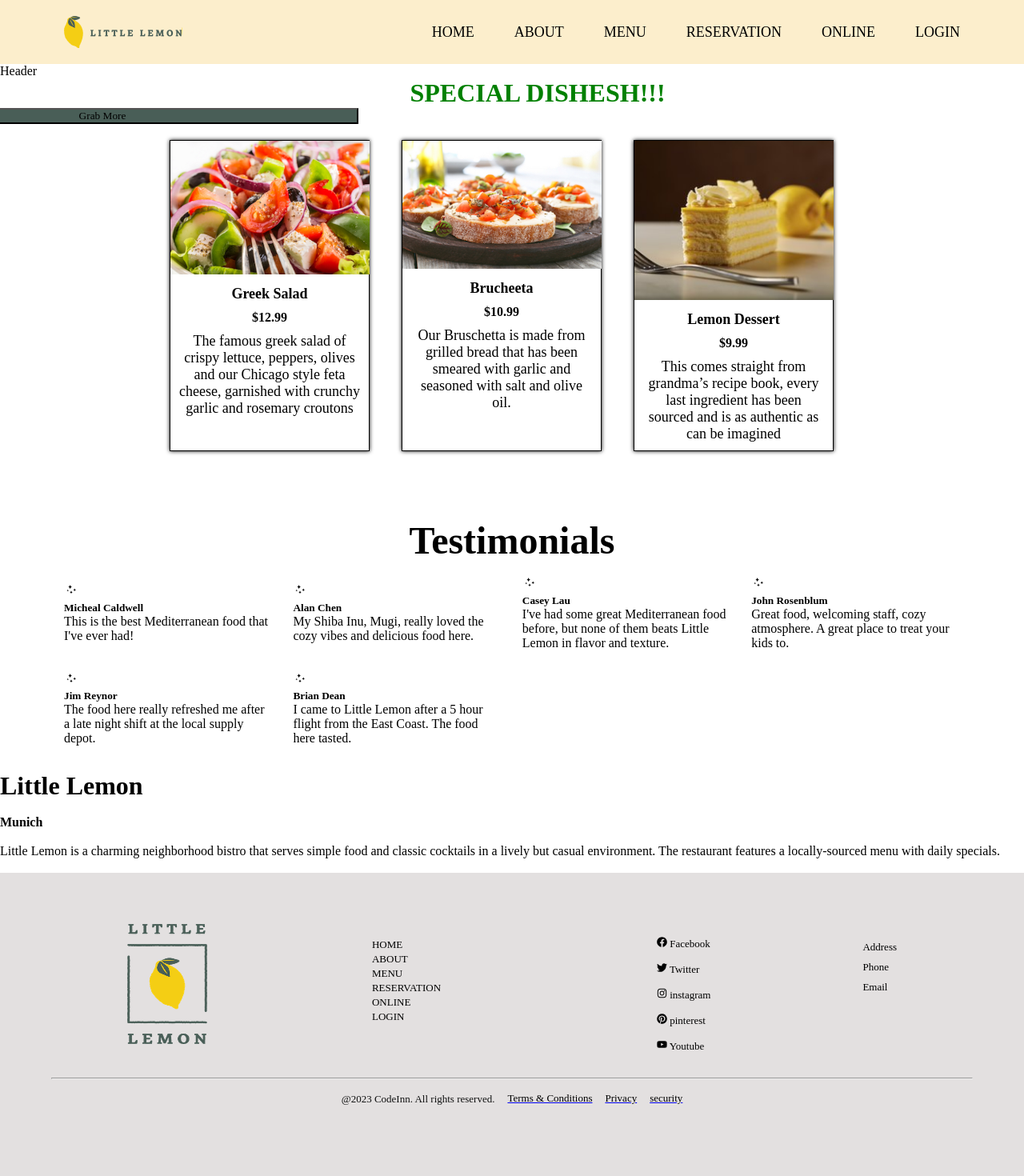
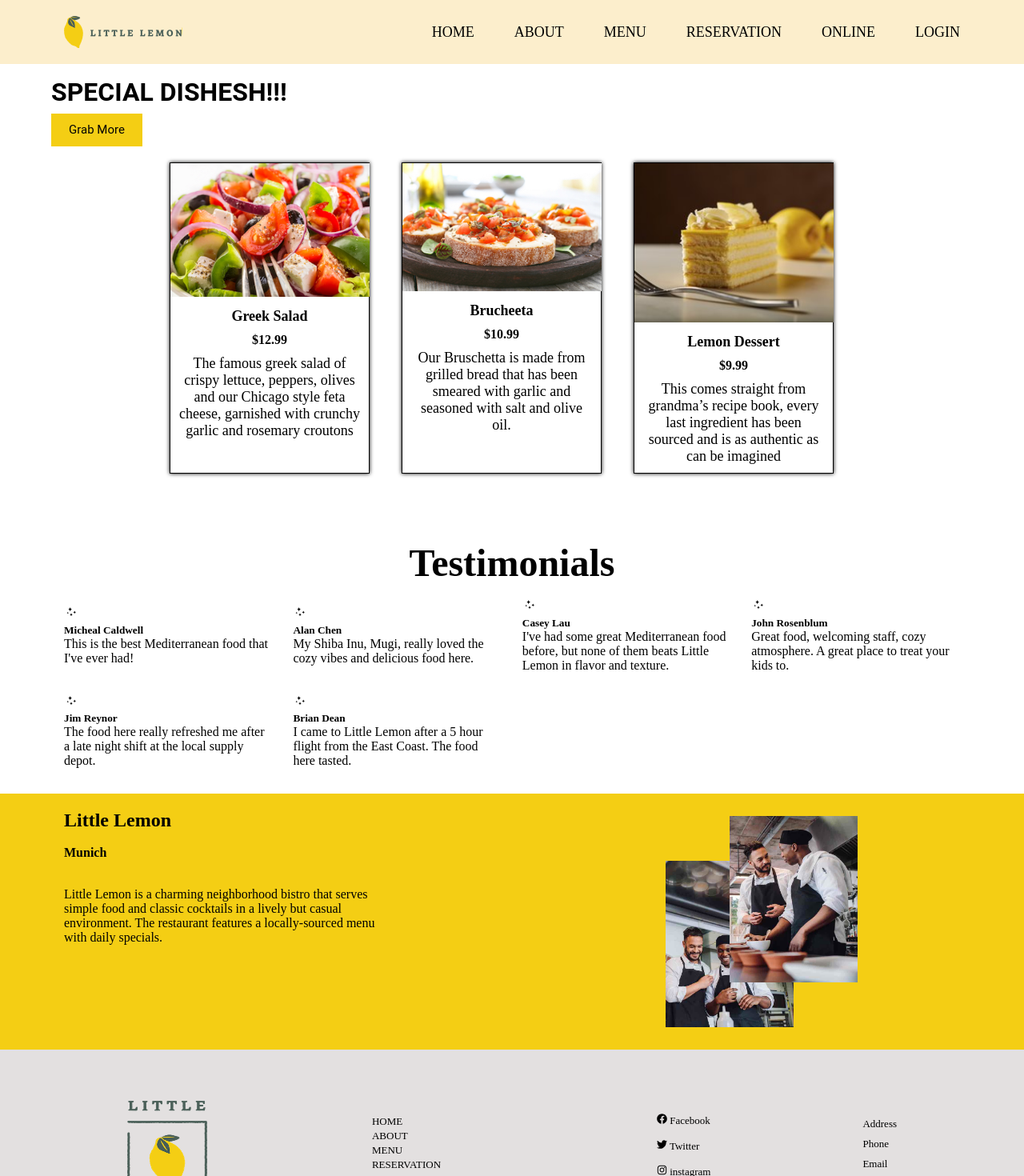
Before and after one commit to Shabarish01/repo, a React (Create React App) app: page / in a window 1280 px wide. Shown: the top 1470 px of the page at 80% size. Built offline with nearby package versions, Linux system fonts and the light colour scheme.

Commit message:
CSS
editing few of the css

```diff
--- a/package.json
+++ b/package.json
@@ -3,6 +3,7 @@
   "version": "0.1.0",
   "private": true,
   "dependencies": {
+    "@coreui/react": "^4.8.0",
     "@emotion/react": "^11.11.1",
     "@emotion/styled": "^11.11.0",
     "@mui/material": "^5.13.5",
@@ -12,6 +13,7 @@
     "@testing-library/react": "^13.4.0",
     "@testing-library/user-event": "^13.5.0",
     "formik": "^2.4.2",
+    "mdb-react-ui-kit": "^6.1.0",
     "react": "^18.2.0",
     "react-dom": "^18.2.0",
     "react-icons": "^4.10.1",
--- /dev/null
+++ b/src/CSS/About.css
@@ -0,0 +1,80 @@
+.app_section-about {
+    background-color: #f4ce14;
+    display: grid;
+    grid-template-columns: 1fr 1fr;
+    padding: 1.25rem 5rem 2.5rem 5rem;
+    min-height: 20rem;
+    margin-bottom: 0rem;
+    grid-gap: 25vw;
+  }
+
+  .app_about-description {
+    margin-top: 1rem;
+  }
+
+  .image-holder {
+    max-height: 18rem;
+    position: relative;
+    top: 4rem;
+    left: 2rem;
+  }
+
+  .image-holder > img {
+    width: 40%;
+    height: 80%;
+    object-fit: cover;
+  }
+
+  .about-1 {
+    position: relative;
+    top: 0;
+    left: 0;
+    height: 20px;
+    width: 20px;
+  }
+
+  .about-2 {
+    position: absolute;
+    top: -3.5rem;
+    left: 5rem;
+  }
+
+  /* Responsive styles for screens smaller than 640px */
+  @media only screen and (max-width: 640px) {
+    .app_section-about {
+      grid-template-columns: 1fr;
+      padding: 1.25rem 2rem 2.5rem 2rem;
+      grid-gap: 10vw;
+    }
+
+    .image-holder {
+      top: 2rem;
+      left: 0;
+      text-align: center;
+    }
+
+    .image-holder > img {
+      width: 80%;
+      height: auto;
+    }
+
+    .about-1,
+    .about-2 {
+      position: static;
+      top: auto;
+      left: auto;
+    }
+
+}
+
+  /* Responsive styles for screens between 641px and 1070px */
+  @media only screen and (min-width: 641px) and (max-width: 1070px) {
+    .about-1,
+    .about-2 {
+      position: static;
+      top: auto;
+      left: auto;
+      width: 100%;
+      height: auto;
+    }
+  }
--- a/src/CSS/Card.css
+++ b/src/CSS/Card.css
@@ -39,28 +39,45 @@
 
   .Main-header {
     font-weight: bold;
-    color: green;
+    color: black;
+    font-family: 'Roboto', sans-serif;
     margin-left: 5%;
+    margin-top: 1rem;
+    margin-bottom: 0.5rem;
     width: 100%; /* Added to expand header to full width */
-    text-align: center; /* Center align the header */
+    text-align: left; /* Center align the header */
+  }
+  .Main-btn {
+    background-color: #F4CE14;
+    border: none;
+    outline: none;
+    margin-left: 5%;
+    font-family: 'Roboto', sans-serif;
+    color: #040404;
+    font-size: 15px;
+    font-weight: 400;
+    line-height: 21px;
+    letter-spacing: 0em;
+    text-align: center;
+    padding: 10px 22px;
+    cursor: pointer;
   }
 
-  .Main-button {
-    text-align: center;
-    margin-left: -15%;
-    background-color: #495e57;
-    width: 50%; /* Added to expand button to full width */
-  }
+
 
   /* Responsive styles for mobile devices */
-  @media only screen and (max-width: 600px) {
+  @media only screen and (max-width: 400px) {
     .card {
       width: 50%; /* Make the cards take full width on mobile devices */
-      margin: 10px 0; /* Adjust margin for mobile devices */
+      margin: 10px 0;
+      gap: 5%; /* Adjust margin for mobile devices */
     }
 
     .food-cards {
       margin-left: 0;
+    }
+    .Main-btn{
+      width: fit-content;
     }
 
     .Main-container {
--- a/src/CSS/Testimonial.css
+++ b/src/CSS/Testimonial.css
@@ -24,12 +24,20 @@
     background-color: #edefee;
     padding: 1rem 1rem 0 1rem;
   }
-
-  .testimonial-card > img {
-    width: 3rem;
-    height: 3rem;
-    object-fit: contain;
-  }
+  .testimonial-card{
+  display: flex;
+	flex-wrap: wrap;
+	gap: 1em;
+	align-items: stretch;
+	justify-content: center;
+}
+.testimonial-card{
+  width: 250px;
+  display: flex;
+  flex-direction: column;
+  gap: 1rem;
+  padding-bottom: 1rem;
+}
 
   /* Responsive styles for mobile devices */
   @media only screen and (max-width: 600px) {
--- a/src/CSS/footer.css
+++ b/src/CSS/footer.css
@@ -11,7 +11,6 @@
 .app_footer-items{
     display: flex;
     justify-content: space-around;
-
     align-items: flex-start;
     flex-direction: row;
     flex-wrap: wrap;
--- a/src/components/Header.js
+++ b/src/components/Header.js
@@ -3,7 +3,7 @@ import "../CSS/Header.css";
 
 function Header() {
   return (
-    <div> Header</div>
+    <div></div>
   )
 }
 
--- a/src/components/Main.js
+++ b/src/components/Main.js
@@ -4,7 +4,6 @@ import brucheeta from "../components/img/bruchetta.png"
 import dessert from "../components/img/lemon_dessert.jpg"
 import Card from "../components/Cards"
 import "../CSS/Card.css";
-import { MDBBtn } from 'mdb-react-ui-kit';
 
 const Main = () => {
     const cardData =[{
@@ -28,7 +27,9 @@ debugger;
         <>
         <div className="Main-container">
         <h1 className="Main-header">SPECIAL DISHESH!!!</h1>
-        <MDBBtn className="Main-button"  color='warning' >Grab More</MDBBtn>
+        <button className="Main-btn">
+          Grab More
+        </button>
         </div>
         <div className="food-cards">
             <Card data={cardData} />
--- a/src/pages/About.js
+++ b/src/pages/About.js
@@ -1,7 +1,7 @@
 import React from 'react';
 import image1 from "../components/img/Mario_Adrian_1low.jpeg";
 import image2 from "../components/img/Mario_Adrian_2up.jpg";
-
+import "../CSS/About.css"
 const aboutData = {
   title: "Little Lemon",
   subTitle: "Munich",
@@ -12,9 +12,9 @@ const aboutData = {
 
 const About = () => {
   return (
-    <>
+    <section>
       <div className="app_section-about">
-        <div className="app_about-description">
+        <div className="app_about-content">
           <h1 className="app_about-title">{aboutData.title}</h1>
           <br />
           <h4 className="app_about-subtitle">{aboutData.subTitle}</h4>
@@ -22,26 +22,15 @@ const About = () => {
           <p className="app_about-description">
             {aboutData.description}
             <br />
-            <br />
           </p>
         </div>
 
-        <div className="app_about-image-holder">
-          <div
-            className="app_about-image-box img-box-1"
-            style={{
-              backgroundImage: `url(${aboutData.image2})`,
-            }}
-          />
-          <div
-            className="app_about-image-box img-box-2"
-            style={{
-              backgroundImage: `url(${aboutData.image1})`,
-            }}
-          />
+        <div className="image-holder">
+          <img className="about-1" src={image1} alt="Little Lemon restaurant cuisine 1" />
+          <img className="about-2" src={image2} alt="Little Lemon restaurant cuisine 2" />
         </div>
       </div>
-    </>
+    </section>
   );
 };
 
```
Also changed, not shown: 1 other file (tests, documents, lock files or other folders).
